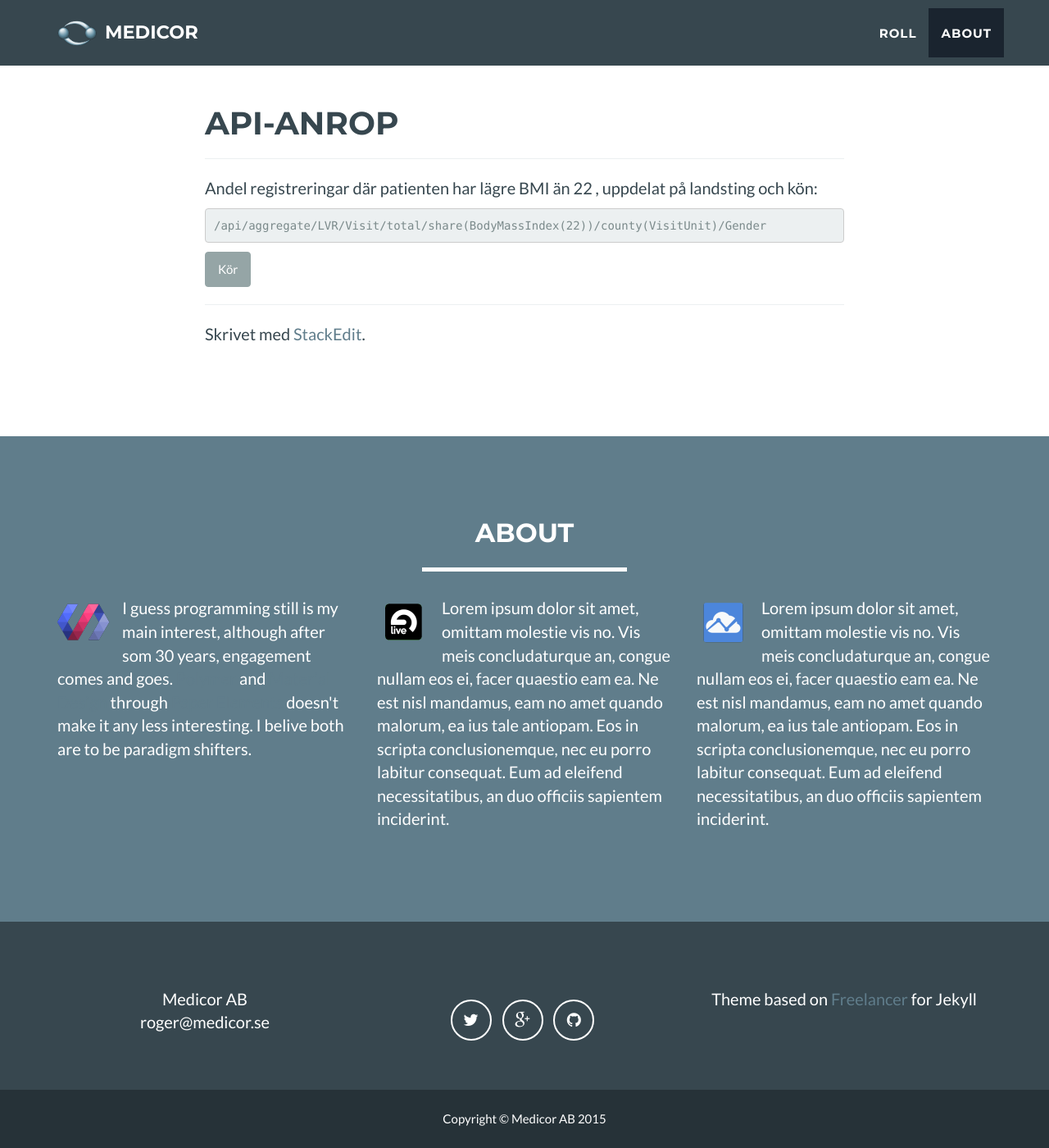
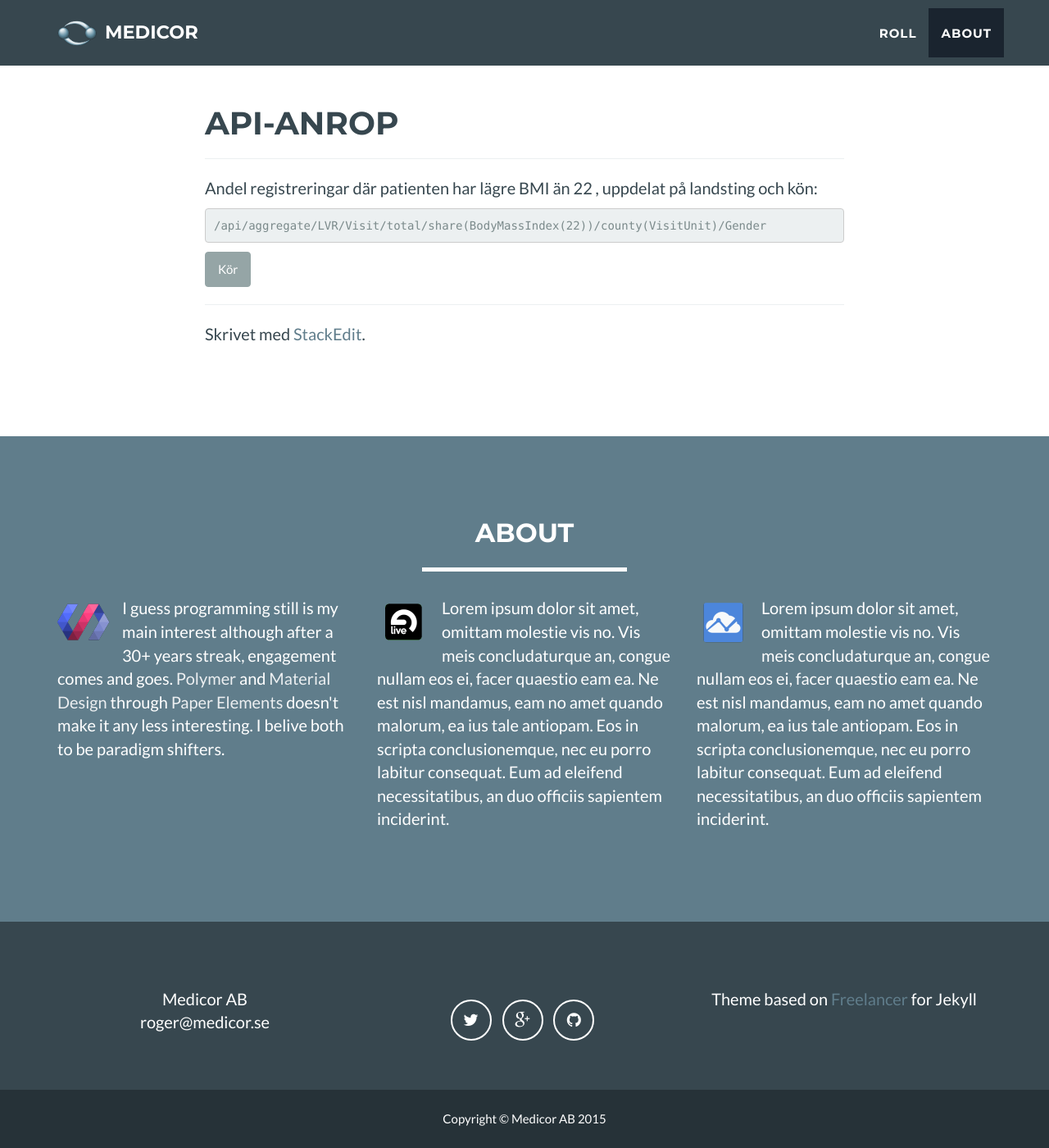
Before and after one commit to medicor/medicor.github.io, a Jekyll site: the page built from index.html, in a window 1280 px wide and 1400 px high, scrolled down 767 px. Shown: the whole window at 82% size. Built offline with Jekyll 4.4.1, drawn with Linux system fonts in a browser that asks for light colours; Markdown is read by kramdown in place of the engine named in the settings.

Commit message:
Updated about1 and fixed typo in css

```diff
--- a/_config.yml
+++ b/_config.yml
@@ -30,7 +30,7 @@
 
 # About section - 1st column
 about1:
-  - line: '<a href="https://www.polymer-project.org/"><img src="/img/logo-polymer.png" style="float: left; margin: 0px 15px 15px 0px"></a>I guess programming still is my main interest, although after som 30 years, engagement comes and goes. <a href="https://www.polymer-project.org/">Polymer</a> and <a href="http://webcomponents.org/>web components</a> has made the scene a lot more interesting. Polymer also being Google''s reference implementation of their superb <a href="http://www.google.com/design/spec/material-design/introduction.html">Material Design</a> through <a href="https://elements.polymer-project.org/browse?package=paper-elements">Paper Elements</a> doesn''t make it any less interesting. I belive both are to be paradigm shifters.'
+  - line: '<a href="https://www.polymer-project.org/"><img src="/img/logo-polymer.png" style="float: left; margin: 0px 15px 15px 0px"></a>I guess programming still is my main interest although after a 30+ years streak, engagement comes and goes. <a href="https://www.polymer-project.org/">Polymer</a> and <a href="http://webcomponents.org/>web components</a> has made the scene a lot more interesting. Polymer also being Google''s reference implementation of their superb <a href="http://www.google.com/design/spec/material-design/introduction.html">Material Design</a> through <a href="https://elements.polymer-project.org/browse?package=paper-elements">Paper Elements</a> doesn''t make it any less interesting. I belive both to be paradigm shifters.'
 
 # About section - 1st column
 about2:
--- a/_includes/css/main.css
+++ b/_includes/css/main.css
@@ -263,7 +263,7 @@
 }
 
 #about a {
-    color: {{ site.color.secondary-light }}
+    color: #{{ site.color.secondary-light }}
 }
 
 .btn-outline {
```
